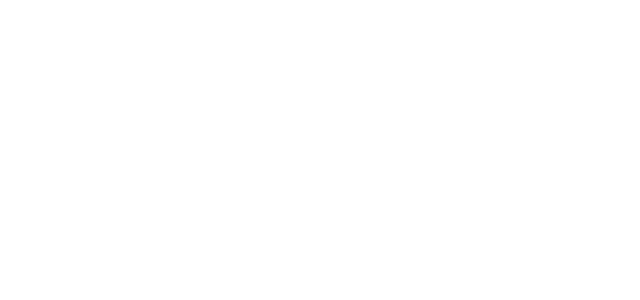
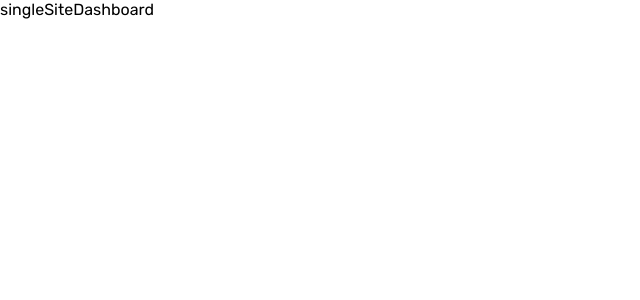
Before and after one commit to Team-Songa-Songa/IOT-Frontend, a React (Create React App) app: page /dashboard in a window 1280 px wide. Before the commit this address had no page. Shown: the top 300 px of the page, without its empty margins (0-640 px from the left). Built offline with nearby package versions, Linux system fonts and the light colour scheme; a web font is replaced by a local one.

Commit message:
single site page template - carry on from there

```diff
--- a/src/App.js
+++ b/src/App.js
@@ -2,7 +2,7 @@ import React from "react";
 import { BrowserRouter as Router, Routes, Route } from "react-router-dom";
 import LoginPage from "./pages/Authentication/Login/login";
 import RegisterPage from "./pages/Authentication/Register/register";
-
+import SingleSiteDashboardPage from "./pages/Admin/singleSiteDashboard";
 function App() {
   // return <div>App</div>;
 
@@ -13,6 +13,7 @@ function App() {
         <Routes>
           <Route path="/login" element={<LoginPage />} />
           <Route path="/" element={<RegisterPage />} />
+          <Route path="/dashboard" element={<SingleSiteDashboardPage />} />
 
           {/* Add more routes here */}
         </Routes>
--- a/src/pages/Admin/singleSiteDashboard.jsx
+++ b/src/pages/Admin/singleSiteDashboard.jsx
@@ -0,0 +1,11 @@
+import React from "react";
+
+function SingleSiteDashboardPage() {
+  return (
+    <>
+      <div>singleSiteDashboard</div>
+    </>
+  );
+}
+
+export default SingleSiteDashboardPage;
```
Also changed, not shown: src/components/Admin/singleSiteDashboard.jsx (+11 -0 lines), src/components/Admin/singleSite.css (added).
